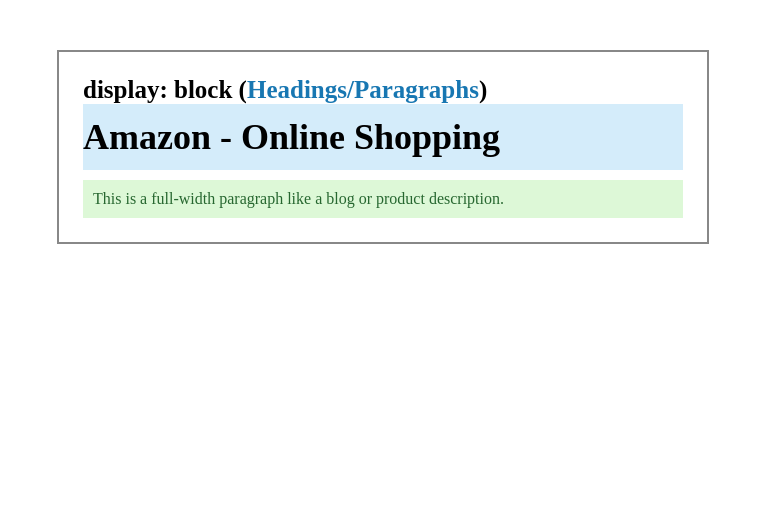
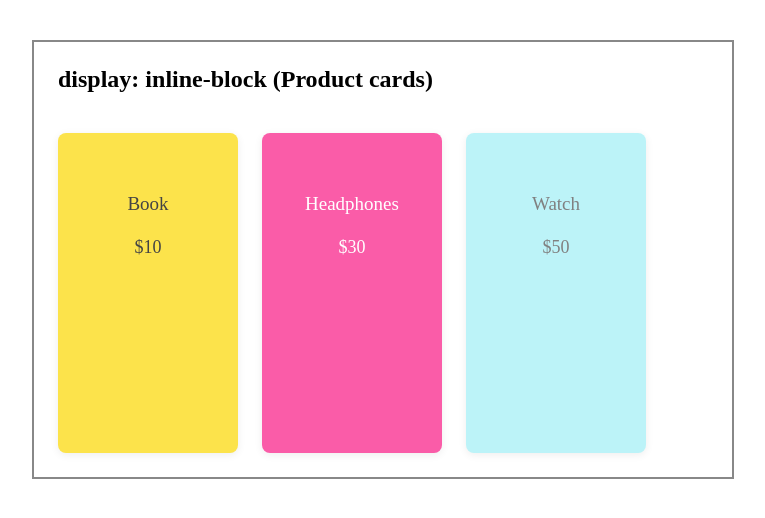
Before and after one commit to GeetTikkha/CSS-AIML1, a plain HTML site: page blockelement.html in a window 1280 px wide. Shown: the whole page, without its empty margins (257-1022 px from the left). Drawn offline with Linux system fonts and the light colour scheme.

Commit message:
Inline-Elements

```diff
--- a/blockelement.html
+++ b/blockelement.html
@@ -53,13 +53,36 @@
 
 
 
-
+<!--
     <div class="container">
         <div class="block-heading">
             display: block (<span class="highlight">Headings/Paragraphs</span>)
         </div>
         <span class="main-title">Amazon - Online Shopping</span>
         <span class="description">This is a full-width paragraph like a blog or product description.</span>
+    </div> -->
+
+
+
+    <div class="container">
+        <div class="title">display: inline-block (Product cards)</div>
+        <div class="card book">
+            Book
+            <span class="price">$10</span>
+        </div>
+        <div class="card headphones">
+            Headphones
+            <span class="price">$30</span>
+        </div>
+        <div class="card watch">
+            Watch
+            <span class="price">$50</span>
+        </div>
     </div>
+
+
+
+
+
 </body>
 </html>
--- a/style-3.css
+++ b/style-3.css
@@ -35,7 +35,7 @@
 
 
 
-         .container {
+         /* .container {
             border: 2px solid #888;
             padding: 24px;
             max-width: 600px;
@@ -63,4 +63,48 @@
         .highlight {
             color: #1877b2;
             font-weight: bold;
+        } */
+
+
+
+           .container {
+            border: 2px solid #888;
+            padding: 24px;
+            max-width: 650px;
+            margin: 40px auto;
+            background-color: #fff;
         }
+        .title {
+            font-size: 24px;
+            font-weight: bold;
+            margin-bottom: 20px;
+        }
+        .card {
+            display: inline-block;
+            width: 180px;
+            height: 260px;
+            vertical-align: top;
+            margin: 20px 20px 0 0;
+            border-radius: 8px;
+            box-shadow: 0 2px 8px rgba(0,0,0,0.07);
+            text-align: center;
+            font-size: 19px;
+            padding-top: 60px;
+        }
+        .card.book {
+            background: #fce34b;
+            color: #444;
+        }
+        .card.headphones {
+            background: #fa5ca8;
+            color: #fff;
+        }
+        .card.watch {
+            background: #bcf3f8;
+            color: grey;
+        }
+        .price {
+            display: block;
+            font-size: 18px;
+            margin-top: 22px;
+        }
```
